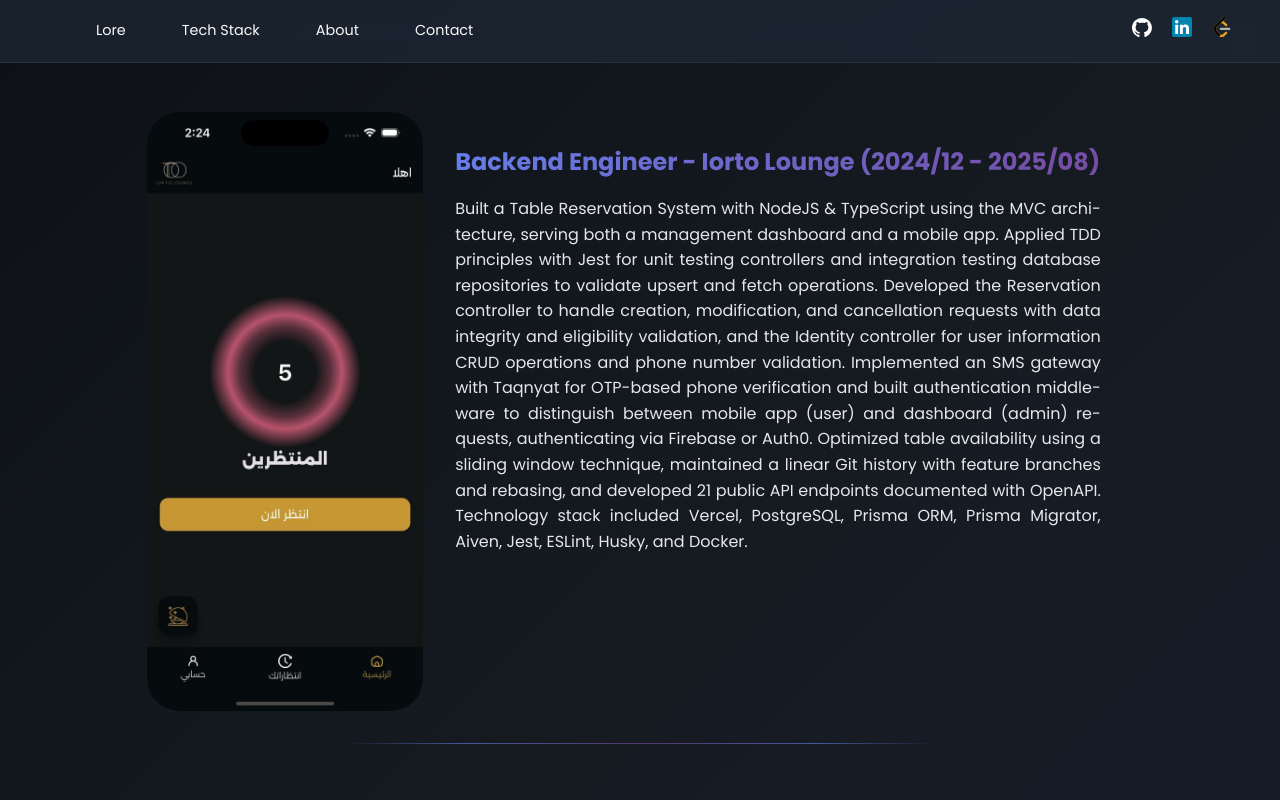
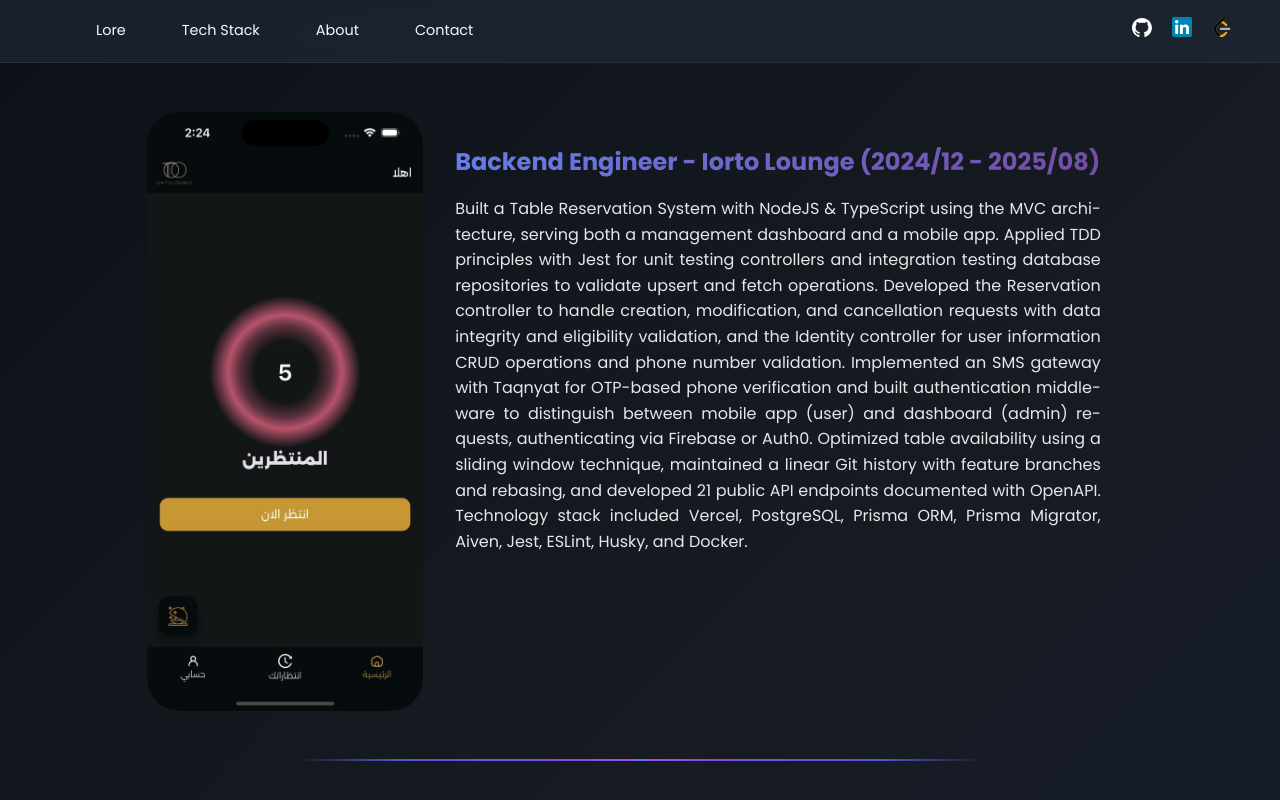
Before and after one commit to AhmedSalah121/portfolio, a React (Vite) app: page / in a window 1280 px wide. Shown: the top 800 px of the page. Built offline with nearby package versions, Linux system fonts and the light colour scheme.

Commit message:
card separator animation

```diff
--- a/src/App.module.css
+++ b/src/App.module.css
@@ -4,14 +4,76 @@
   width: 80%;
   gap: 3rem;
   margin: 0 auto;
-  padding: 2rem 0;
+  padding: 2rem 0; /* Back to original padding */
   min-height: 100vh;
 }
 
 .cardSeparator {
-  width: 60%;
-  height: 1px;
-  background: linear-gradient(90deg, transparent 0%, #667eea 20%, #764ba2 50%, #667eea 80%, transparent 100%);
-  margin: 2rem auto;
-  opacity: 0.6;
+  position: relative;
+  width: 70%;
+  height: 2px;
+  margin: 3rem auto;
+  background: linear-gradient(90deg,
+    transparent 0%,
+    rgba(99, 102, 241, 0.8) 15%,
+    rgba(168, 85, 247, 0.9) 50%,
+    rgba(99, 102, 241, 0.8) 85%,
+    transparent 100%
+  );
+  border-radius: 2px;
+  overflow: hidden;
 }
+
+.cardSeparator::before {
+  content: '';
+  position: absolute;
+  top: 50%;
+  left: 50%;
+  width: 8px;
+  height: 8px;
+  background: linear-gradient(135deg, #8b5cf6, #3b82f6);
+  border-radius: 50%;
+  transform: translate(-50%, -50%);
+  box-shadow: 0 0 12px rgba(139, 92, 246, 0.6);
+  animation: pulse 2s ease-in-out infinite;
+}
+
+.cardSeparator::after {
+  content: '';
+  position: absolute;
+  top: 0;
+  left: 0;
+  right: 0;
+  bottom: 0;
+  background: linear-gradient(90deg,
+    transparent 0%,
+    rgba(255, 255, 255, 0.2) 50%,
+    transparent 100%
+  );
+  animation: shimmer 3s ease-in-out infinite;
+}
+
+@keyframes pulse {
+  0%, 100% {
+    transform: translate(-50%, -50%) scale(1);
+    opacity: 1;
+  }
+  50% {
+    transform: translate(-50%, -50%) scale(1.3);
+    opacity: 0.7;
+  }
+}
+
+@keyframes shimmer {
+  0% {
+    transform: translateX(-100%);
+    opacity: 0;
+  }
+  50% {
+    opacity: 1;
+  }
+  100% {
+    transform: translateX(100%);
+    opacity: 0;
+  }
+}
```
